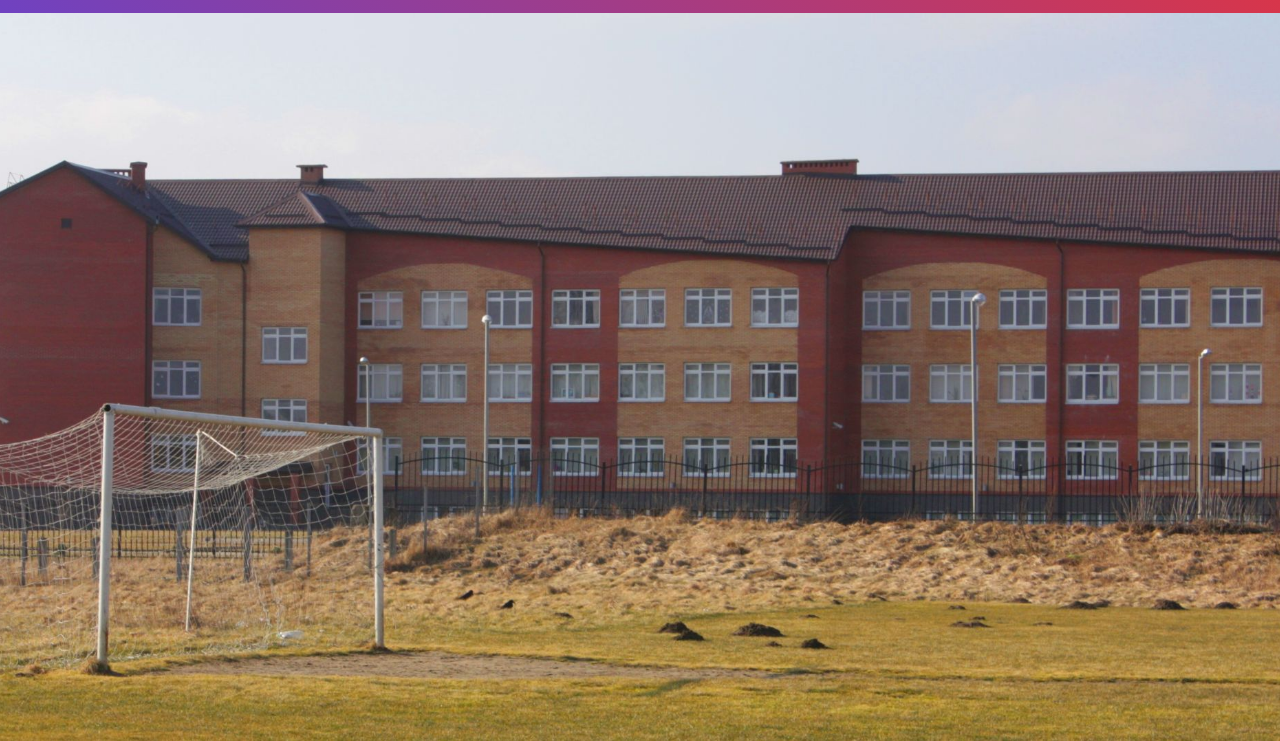
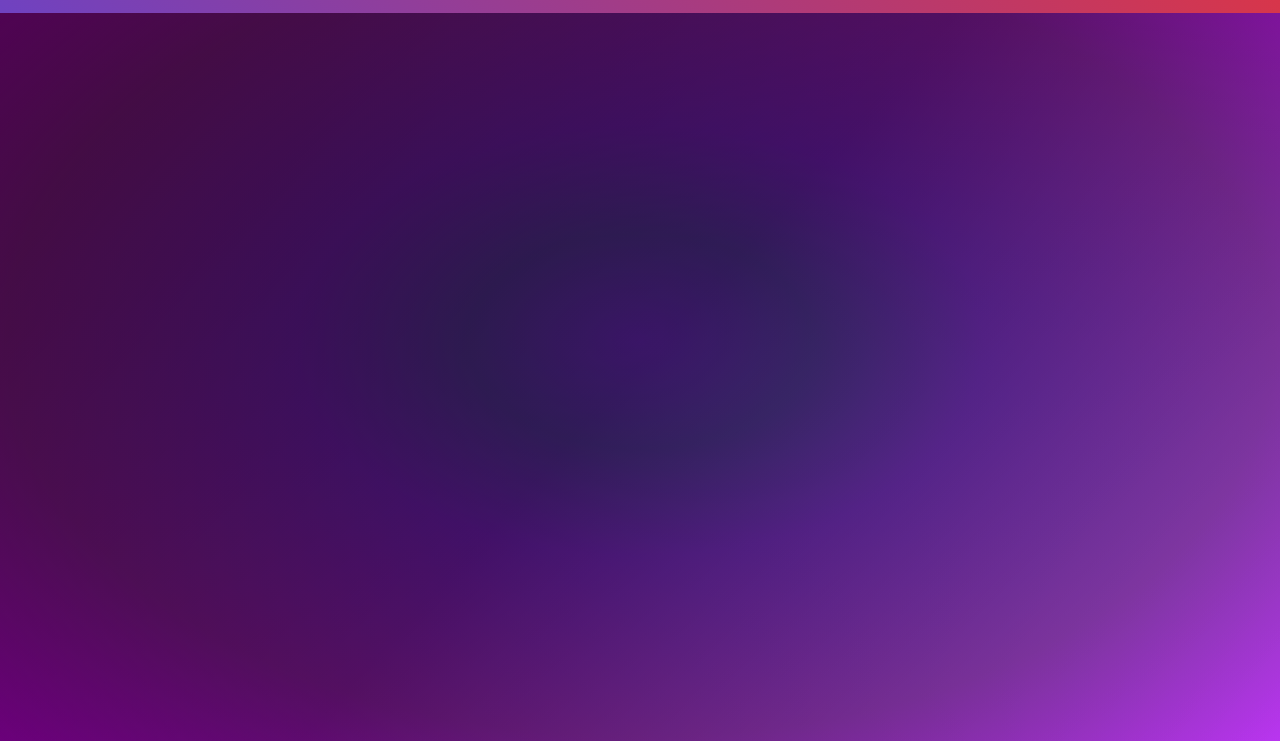
Before and after one commit to KonniLol/konnilol.github.io, a plain HTML site: page index.html in a window 1280 px wide. Shown: the part 59-800 px from the top of the page. Drawn offline with Linux system fonts and the light colour scheme.

Commit message:
new background

```diff
--- a/index.html
+++ b/index.html
@@ -4,7 +4,7 @@
 <head>
     <meta charset="utf-8">
     <meta name="viewport" content="width=device-width, initial-scale=1.0, shrink-to-fit=no">
-    <title>Test001</title>
+    <title>KonniLol</title>
     <link rel="stylesheet" href="assets/bootstrap/css/bootstrap.min.css">
     <link rel="stylesheet" href="https://fonts.googleapis.com/css?family=Source+Sans+Pro:300,400,700">
     <link rel="stylesheet" href="assets/css/Header-Blue.css">
@@ -12,7 +12,7 @@
     <link rel="stylesheet" href="assets/css/styles.css">
 </head>
 
-<body style="height: 100%;color: var(--bs-indigo);background: url(&quot;assets/img/0032fb796a34f9ee249de7eb01e99e02.jpg&quot;) center / cover, #000000;">
+<body style="height: 100%;color: var(--bs-indigo);background: linear-gradient(-47deg, rgba(0,0,0,0.06), rgba(0,0,0,0.46)), linear-gradient(132deg, rgba(92,0,72,0.5) 1%, rgba(91,0,113,0.5) 51%, rgba(175,112,255,0.5)), radial-gradient(rgb(65,57,163), rgb(35,74,119) 19%, rgb(83,45,164) 38%, rgb(132,41,147) 70%, rgb(219,0,255) 100%), #000000;">
     <nav class="navbar navbar-light navbar-expand-md fixed-top navigation-clean" style="background: linear-gradient(-135deg, var(--bs-red), var(--bs-purple));">
         <div class="container"><a class="navbar-brand" href="#">Test</a><button data-bs-toggle="collapse" class="navbar-toggler" data-bs-target="#navcol-1"><span class="visually-hidden">Toggle navigation</span><span class="navbar-toggler-icon"></span></button>
             <div class="collapse navbar-collapse" id="navcol-1">
```
Also changed, not shown: assets/bootstrap/css/bootstrap.min.css, assets/bootstrap/js/bootstrap.min.js.
